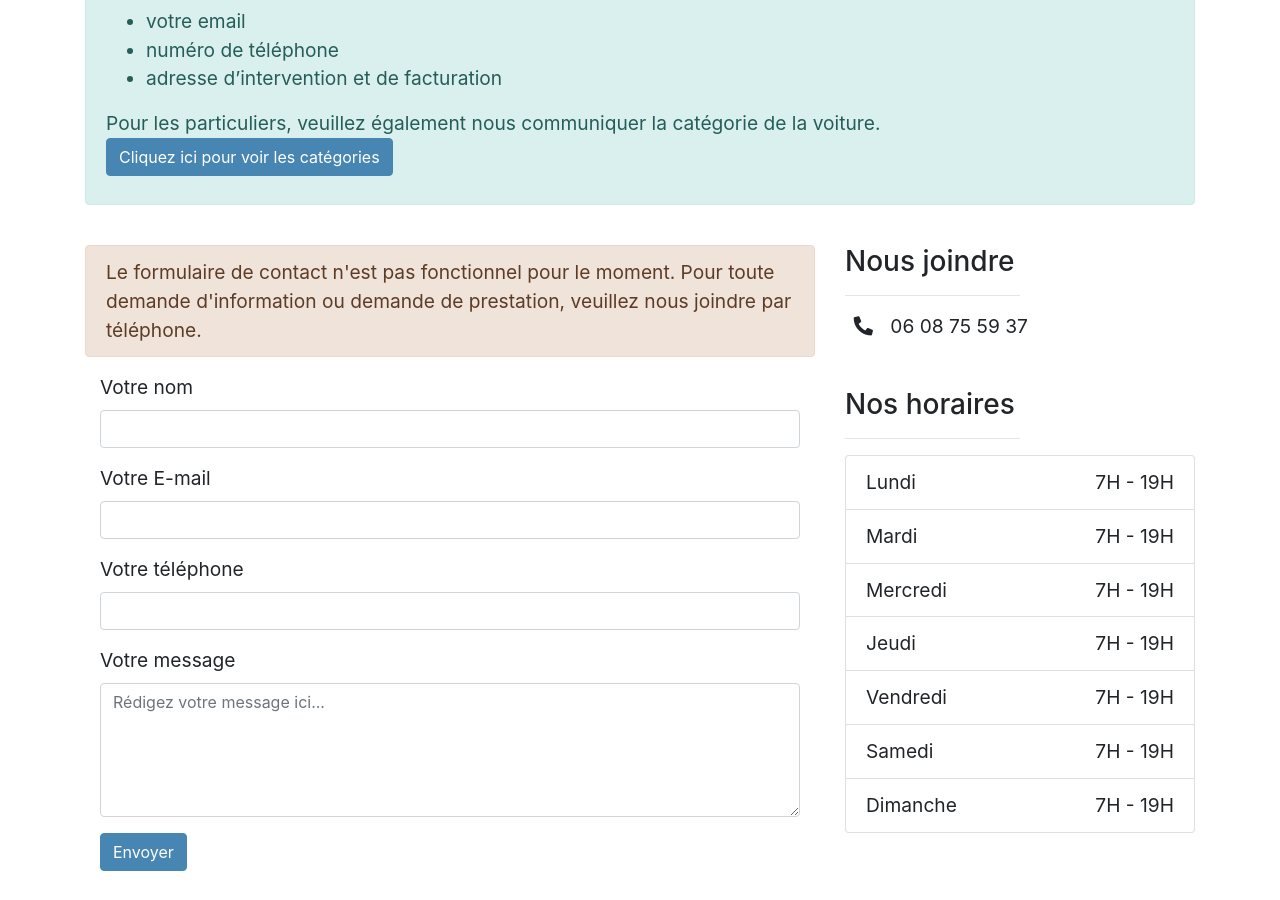
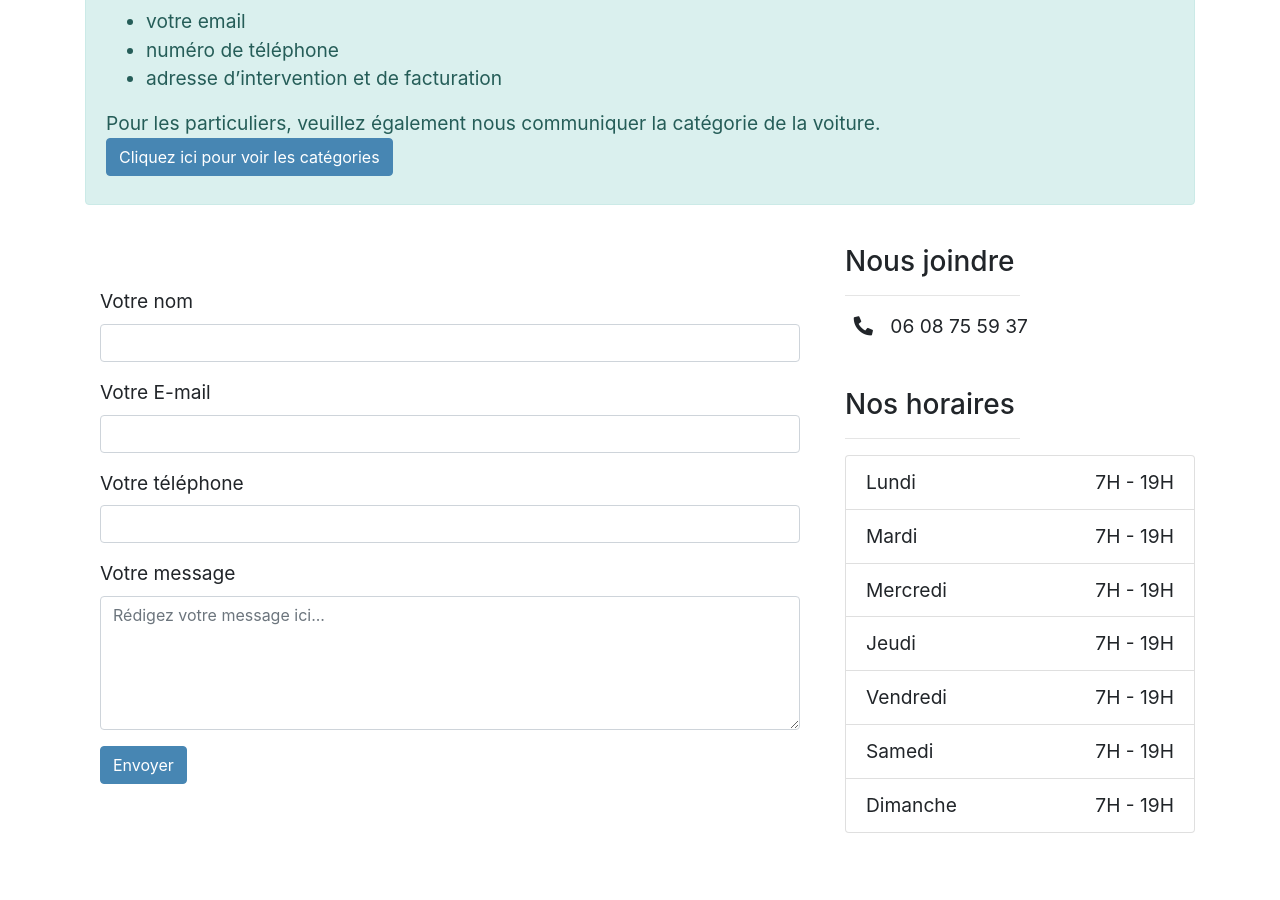
Before and after one commit to l-Aeden-l/vap-mobile, a Jekyll site: the page built from _pages/contact.html, in a window 1280 px wide and 900 px high, scrolled down 616 px. Built offline with Jekyll 4.4.1, drawn with Linux system fonts in a browser that asks for light colours; part of the change alters nothing that is shown.

Commit message:
Correction envoi mail php

```diff
--- a/_includes/footer.html
+++ b/_includes/footer.html
@@ -46,20 +46,22 @@
       if (emailRegExp.test(email.value) && phoneRegExp.test(phone.value)) {
 
         const XHR = new XMLHttpRequest(), FD  = new FormData(form);
-        XHR.addEventListener('load', function(event) { alert(event.target.responseText); });
-        XHR.addEventListener('error', function(event) { alert("Oops! Something went wrong."); });
+        XHR.addEventListener('load', function(event) {
+          alertBox.classList.remove('alert-danger');
+          alertBox.classList.add('alert-success');
+          alertBox.innerHTML = event.target.responseText;
+        });
+        XHR.addEventListener('error', function(event) {
+          alertBox.classList.remove('alert-success');
+          alertBox.classList.add('alert-danger');
+          alertBox.innerHTML = event.target.responseText;
+        });
         XHR.open('POST', action);
         XHR.send(FD);
 
-        alertBox.classList.remove('alert-danger');
-        alertBox.classList.add('alert-success');
-        alertBox.innerHTML = "Formulaire correct";
-
-
       } else {
-
         alertBox.classList.remove('alert-success');
-        alertBox.classList.add('alert-danger');
+        alertBox.classList.add('alert-warning');
         alertBox.innerHTML = "Formulaire incorrect";
       }
     });
--- a/_pages/contact.html
+++ b/_pages/contact.html
@@ -22,7 +22,7 @@ permalink: /contact/
 <div class="row py-4">
     <div class="col-md-8 col-sm-12">
     <div class="well well-sm">
-        <div class="form-submission-message alert alert-warning " role="alert">Le formulaire de contact n'est pas fonctionnel pour le moment. Pour toute demande d'information ou demande de prestation, veuillez nous joindre par téléphone.</div>
+        <div class="form-submission-message alert" role="alert"></div>
         <form action="{{ site.baseurl }}/assets/vendor/phpmailer/sendmail.php" class="form-horizontal" method="post">
             <fieldset>
                 <!-- Name input -->
```
Also changed, not shown: 5 other files.
